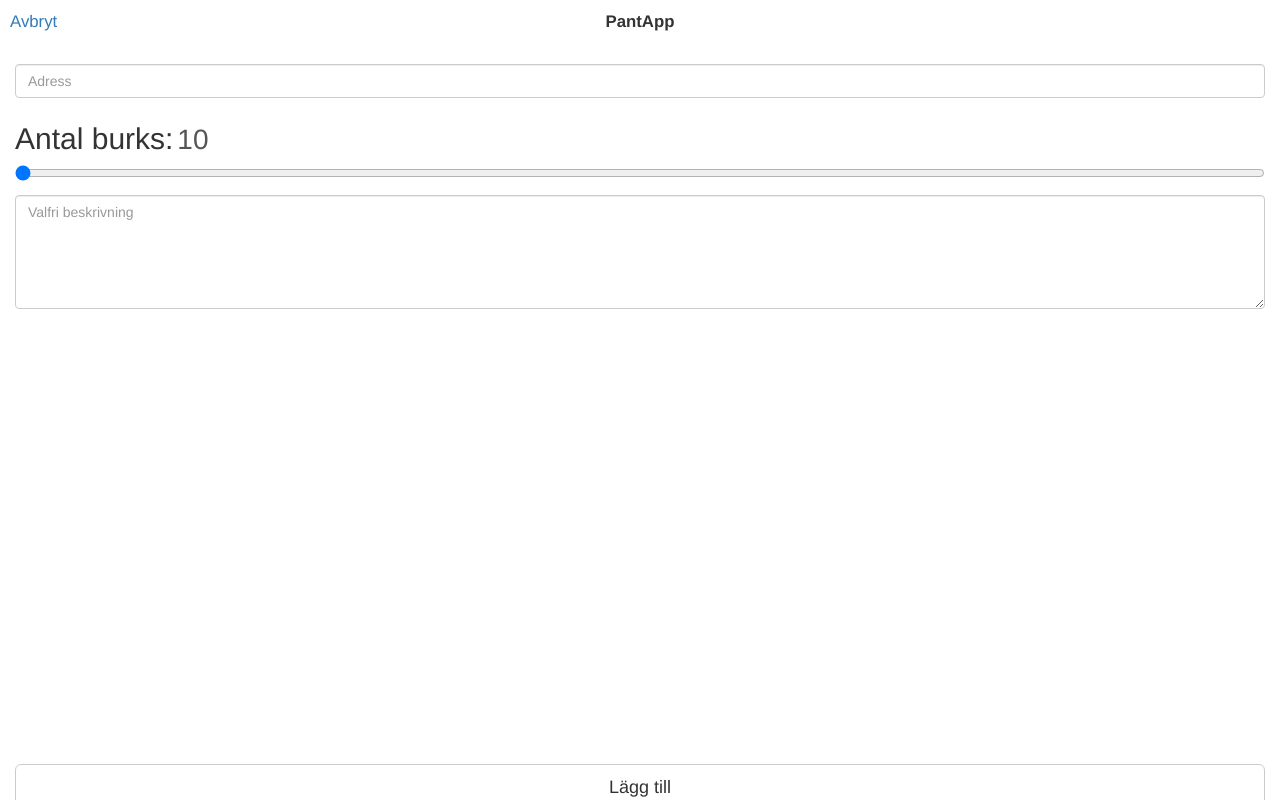
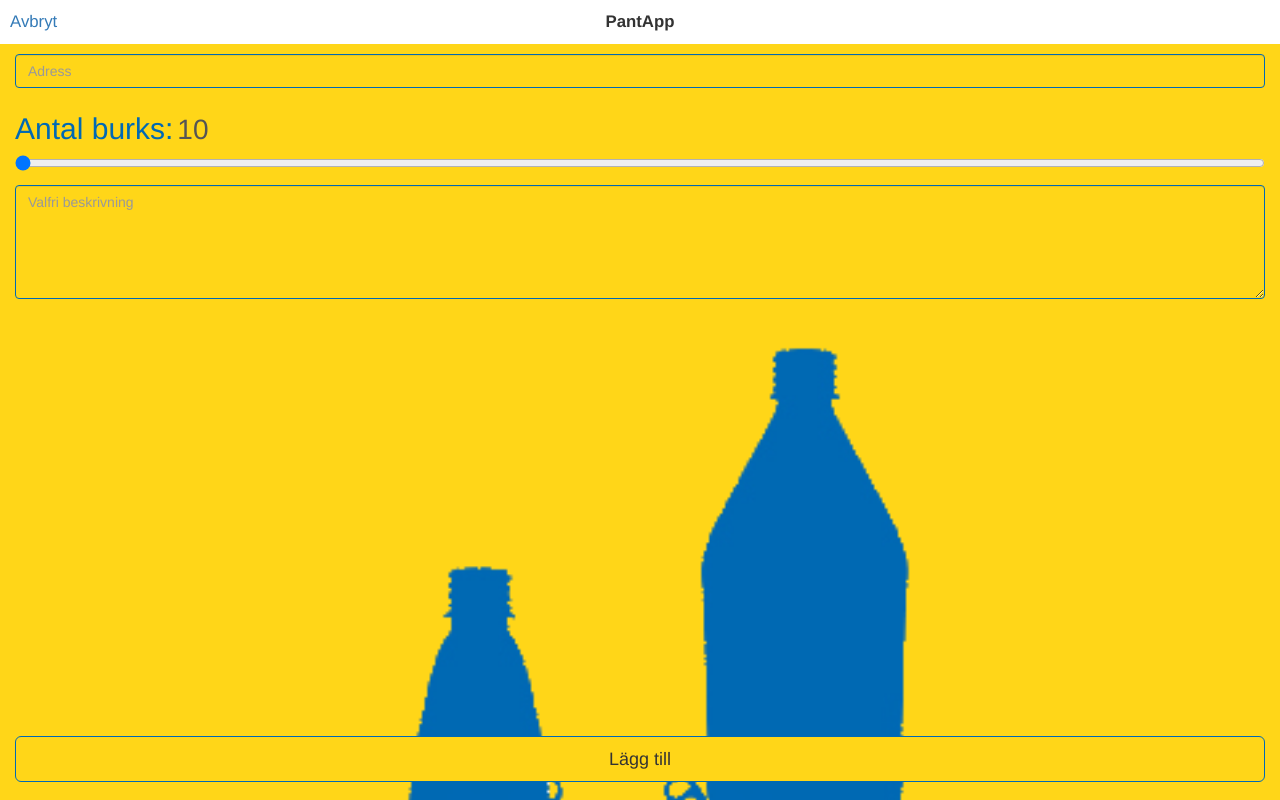
Before and after one commit to HadarGreinsmark/pant-app, a plain HTML site: page add.html in a window 1280 px wide. Drawn offline with nearby package versions, Linux system fonts and the light colour scheme; some packages are replaced by stand-ins of ours.

Commit message:
typ fixat en massa

```diff
--- a/add.html
+++ b/add.html
@@ -25,7 +25,7 @@
 
   <body style="height: 100vh; position: fixed; width: 100%;">
     <div id="menuEmptyBar"></div>
-    <table id="menu" style="width: 100%; font-size: 1.2em;">
+    <table id="menu" style="width: 100%; font-size: 1.2em; ">
     <tr>
       <td style="width:30%;"><a href="index.html">Avbryt</a></td>
       <td style="font-weight: bold;text-align: center; width:40%;">PantApp</td>
@@ -33,7 +33,7 @@
     </tr>
     </table>
 
-    <div class="container-fluid" style="height: 100vh;">
+    <div class="container-fluid" style="height: 100vh; margin-top: 10px;" >
       <form class="form-block" id="addForm" oninput="amount.value=rangeInput.value" style="position:relative; height: 100vh;">
         <div class="form-group">
           <input class="form-control" id="searchTextField" type="text" placeholder="Adress" required>
@@ -42,10 +42,11 @@
         <output name="amount" id="output" for="rangeInput" style="font-size: 2em; display: inline-block;">10</output>
         <input type="range" id="rangeInput" name="rangeInput" onchange="updateTextInput(this.value);" min="10" max="200" value="10" step="5" style="margin-bottom: 1em";>
         <div class="form-group">
-          <textarea class="form-control" rows="5" placeholder="Valfri beskrivning"></textarea>
+          <textarea class="form-control" rows="5" placeholder="Valfri beskrivning" style="background-color: #ffd618; border-color: #0069b4;"></textarea>
         </div>
+        <img src="a.gif" width="100%">
         <div class="form-group">
-          <input class="btn btn-default btn-block btn-lg" type="submit" value="Lägg till" style="position: absolute; bottom: 3em;">
+          <input class="btn btn-default btn-block btn-lg" type="submit" value="Lägg till" style="position: absolute; bottom: 4em;">
         </div>
       </form>
     </div>
--- a/style.css
+++ b/style.css
@@ -1,4 +1,10 @@
 @charset "UTF-8";
+
+p, h1, h2, h3 {
+	color: #0069b4;
+
+}
+
 td, th {
     padding: 10px;
 }
@@ -13,8 +19,14 @@ h3 {
 }
 
 body {
-	padding: 20px 0px 0 0;
+	background-color: #ffd618;
 }
+
+input[type="text"], textarea, input[type="submit"] {
+		background-color: #ffd618;
+		border-color: #0069b4;
+}
+
 /*
 #personal {
 	background-color: blue;
```
Also changed, not shown: statistik.html (+6 -1 lines), a.gif (added), a.png (deleted), c.jpg (added).
